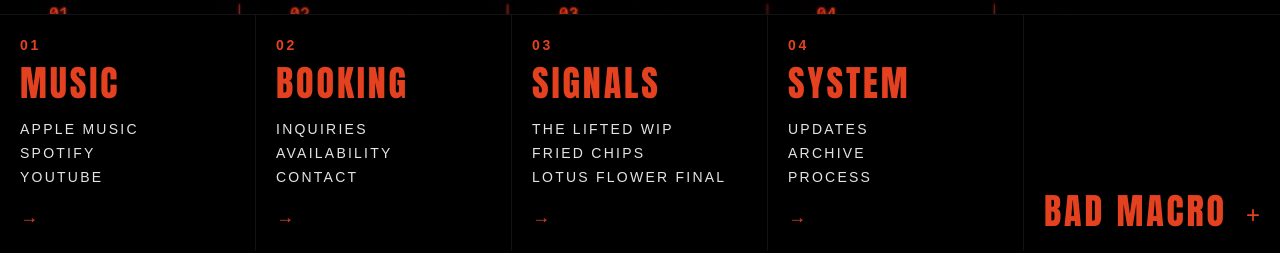
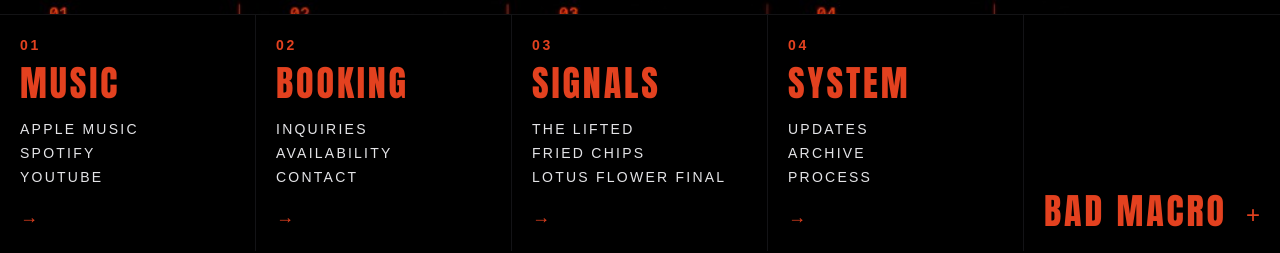
Before and after one commit to stefankarlpintaric/badmacro, a Next.js app: page / in a window 1280 px wide. Shown: the part 530-783 px from the top of the page. Built offline with nearby package versions, Linux system fonts and the light colour scheme.

Commit message:
Remove WIP wording from Signals track title.
Update the displayed track label to use release-ready naming while keeping existing route and audio file mappings intact.

Co-authored-by: Cursor <cursoragent@cursor.com>

```diff
--- a/app/siteMap.ts
+++ b/app/siteMap.ts
@@ -32,7 +32,7 @@ export const sections: Section[] = [
     slug: "signals",
     links: [
       {
-        label: "The Lifted WIP",
+        label: "The Lifted",
         slug: "the-lifted-wip",
         audioSrc: "/signals/the-lifted-wip.mp3"
       },
```
